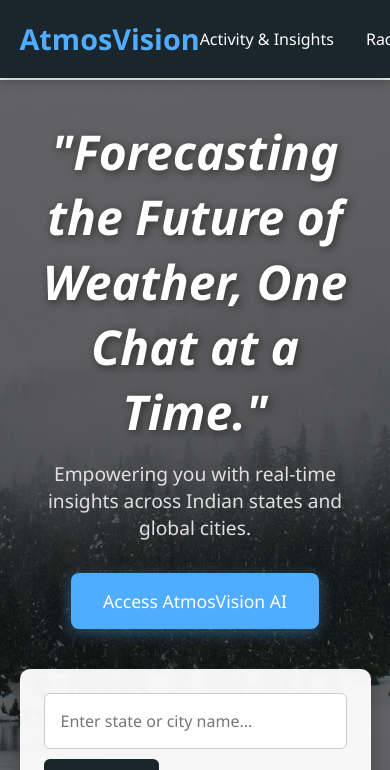
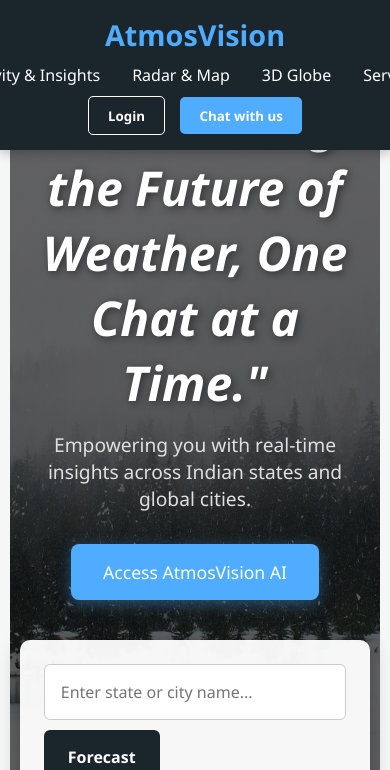
Before and after one commit to SupremeYaskin0806/AtmosVision, a Flask app: page / in a window 390 px wide. Shown: the top 770 px of the page. Run offline with Flask 3, Linux system fonts and the light colour scheme.

Commit message:
Fixed viewport typo and added mobile CSS

```diff
--- a/static/css/style.css
+++ b/static/css/style.css
@@ -337,3 +337,29 @@
 .footer-extras { margin-top: 2rem; border-top: 1px solid #333; padding-top: 1.5rem; font-size: 0.9rem; }
 .footer-extras a { color: #ccc; text-decoration: none; margin: 0 15px; transition: color 0.3s; }
 .footer-extras a:hover { color: white; }
+
+/* --- MOBILE RESPONSIVE FIXES --- */
+@media (max-width: 768px) {
+    header, nav, .navbar {
+        flex-direction: column !important;
+        text-align: center;
+        padding: 15px;
+    }
+    nav a, .navbar a {
+        display: block;
+        margin: 10px 0;
+    }
+    .container, .hero-section, .map-container {
+        width: 95% !important;
+        margin: 0 auto;
+        padding: 10px;
+    }
+    form, .search-bar {
+        display: flex;
+        flex-direction: column;
+    }
+    form input, form button {
+        width: 100%;
+        margin-top: 10px;
+    }
+}
```
